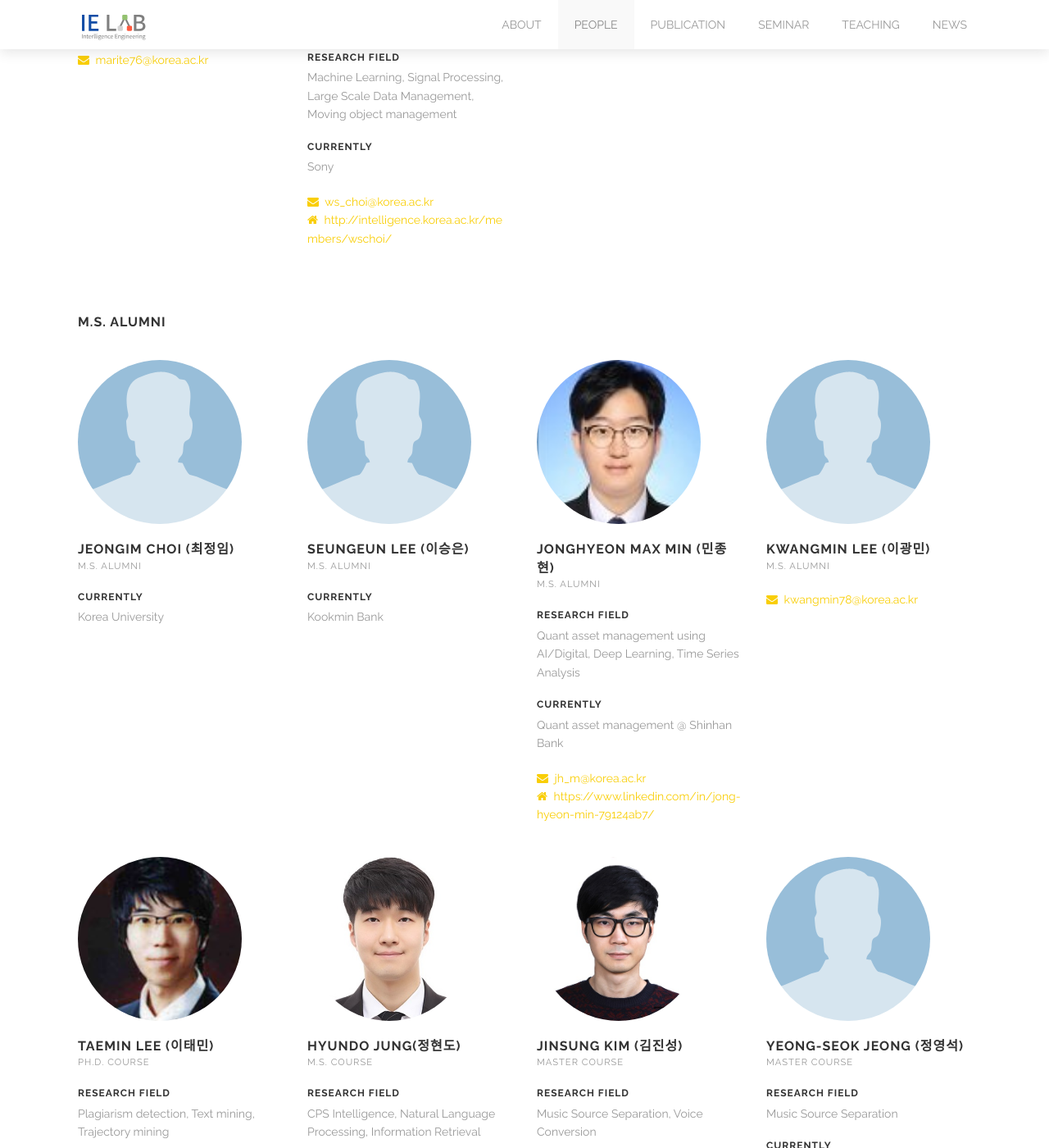
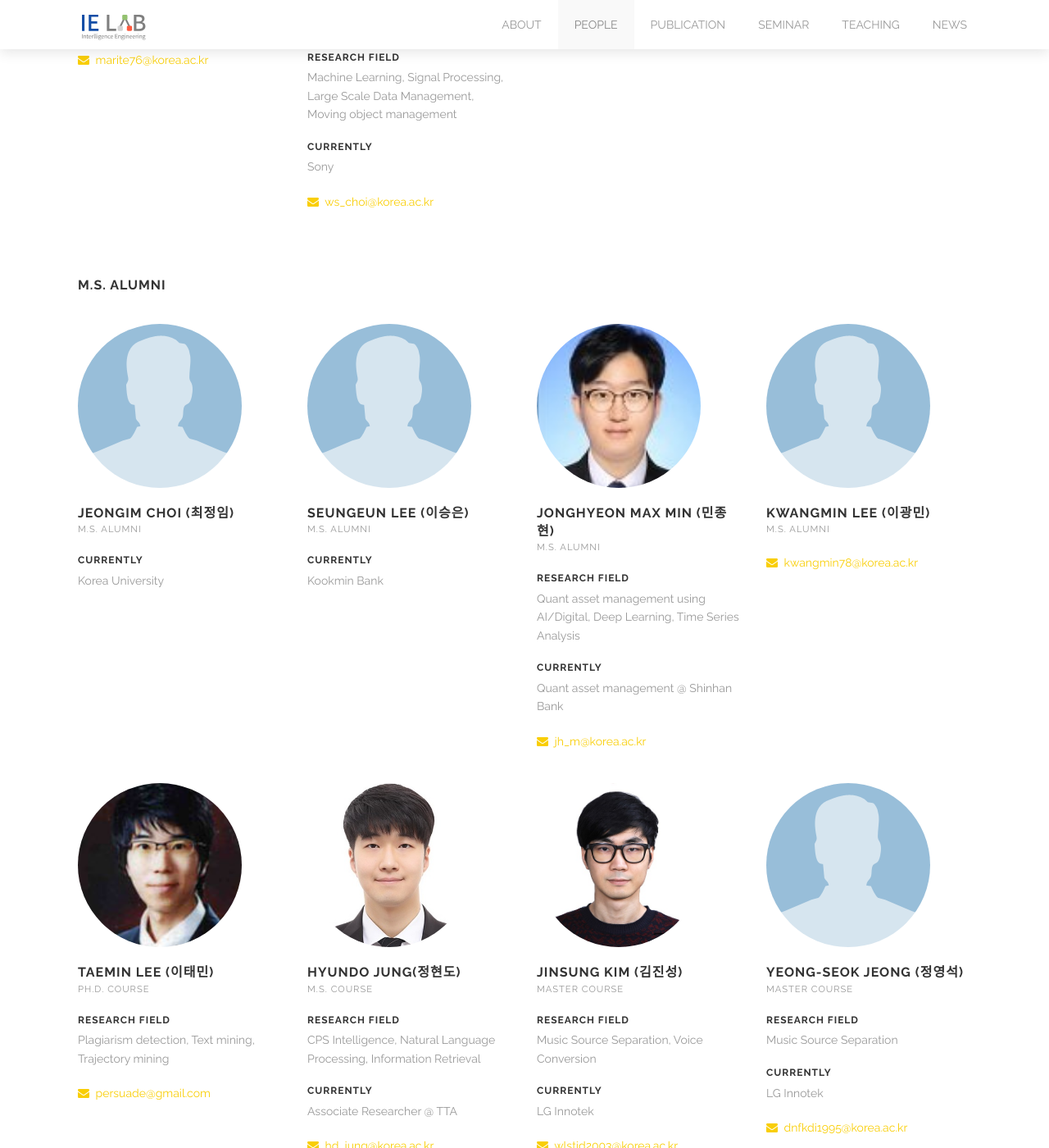
Before and after one commit to kuielab/kuielab.github.io, a Jekyll site: the page built from people.html, in a window 1280 px wide and 1400 px high, scrolled down 3188 px. Shown: the whole window at 82% size. Built offline with Jekyll 4.4.1, drawn with Linux system fonts in a browser that asks for light colours; some of the changed lines change nothing that is shown; some of the changed text lies outside the part shown.

Commit message:
Update people.html

```diff
--- a/people.html
+++ b/people.html
@@ -102,7 +102,7 @@ people:
         currently: Sony
         avatar: images/avatar/woosung-choi.png
         email: ws_choi@korea.ac.kr
-        blog: http://intelligence.korea.ac.kr/members/wschoi/
+
 
   - position: M.S. Alumni
     members:
@@ -120,7 +120,6 @@ people:
         currently: Quant asset management @ Shinhan Bank
         avatar: images/avatar/mjh.jpg
         email: jh_m@korea.ac.kr
-        blog: https://www.linkedin.com/in/jong-hyeon-min-79124ab7/
       - name: KwangMin Lee (이광민)
         position: M.S. Alumni
         avatar: images/avatar/noface.png
@@ -130,7 +129,6 @@ people:
         research: Plagiarism detection, Text mining, Trajectory mining
         avatar: images/avatar/taemin-lee.jpg
         email: persuade@gmail.com
-        blog: http://tm.dataknow.net
       - name: HyunDo Jung(정현도)
         position: M.S. Course
         research: CPS Intelligence, Natural Language Processing, Information Retrieval
```
